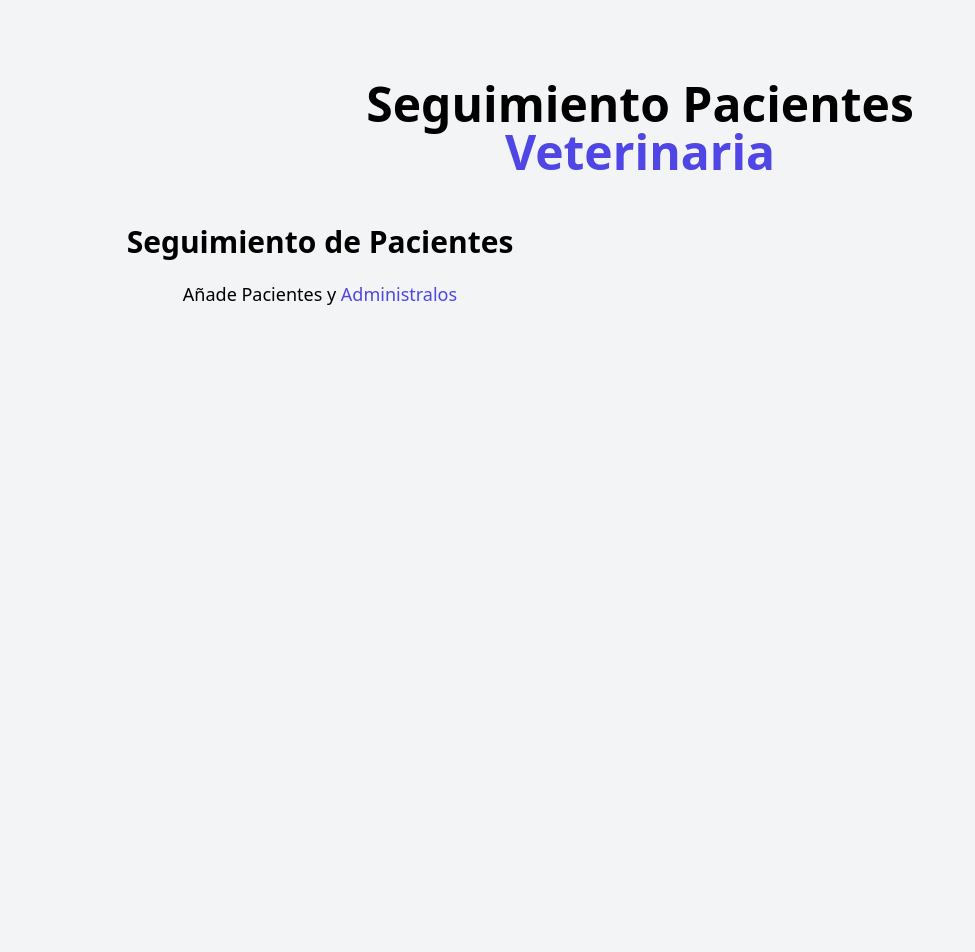
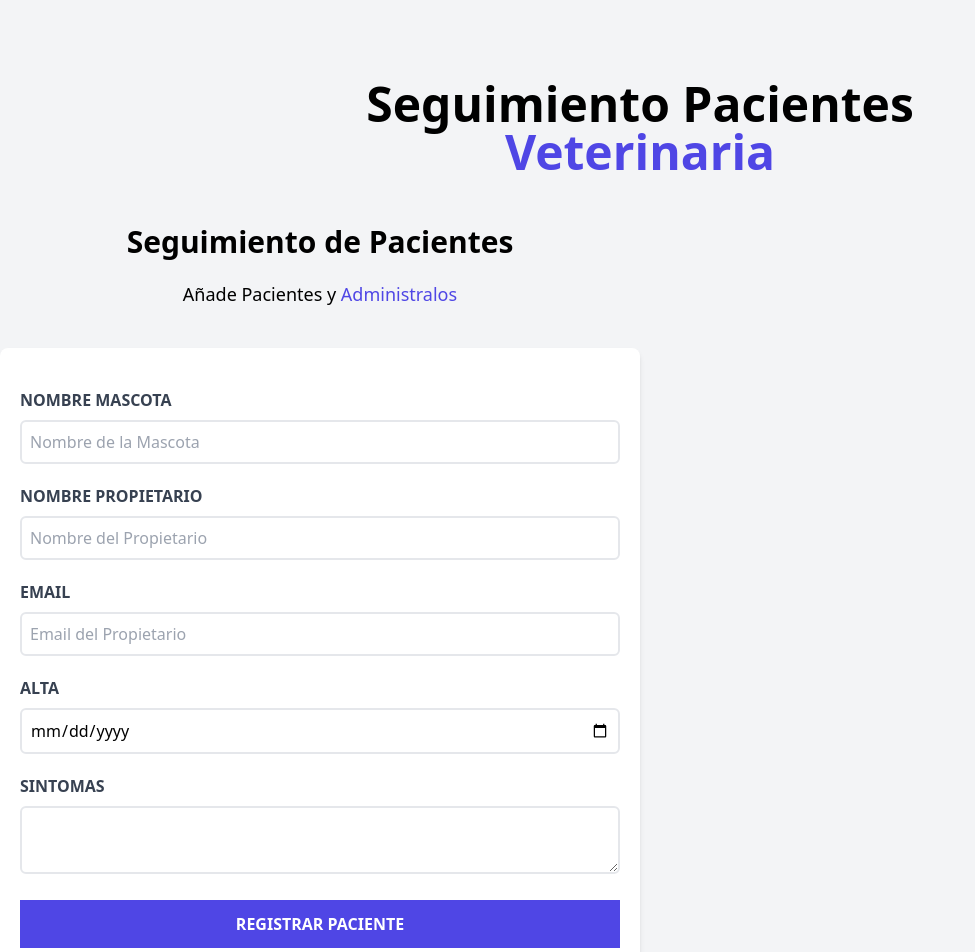
Before and after one commit to BryanGallo/Veterinaria-Vue, a Vue app: page / in a window 1280 px wide. Shown: the top 952 px of the page, without its empty margins (0-975 px from the left). Before the commit the page ends 880 px from the top, so only its background shows below. Built offline with nearby package versions, Linux system fonts and the light colour scheme.

Commit message:
Campos Formulario Estilos

```diff
--- a/src/components/Formulario.vue
+++ b/src/components/Formulario.vue
@@ -8,5 +8,81 @@
             Añade Pacientes y
             <span class="text-indigo-600">Administralos</span>
         </p>
+        <form class="bg-white shadow-md rounded-lg py-10 px-5 mb-10">
+            <div class="mb-5">
+                <label
+                    for="mascota"
+                    class="block text-gray-700 uppercase font-bold"
+                >
+                    Nombre Mascota
+                </label>
+                <input
+                    id="mascota"
+                    type="text"
+                    placeholder="Nombre de la Mascota"
+                    class="border-2 w-full p-2 mt-2 placeholder-gray-400 rounded-md"
+                />
+            </div>
+            <div class="mb-5">
+                <label
+                    for="propietario"
+                    class="block text-gray-700 uppercase font-bold"
+                >
+                    Nombre Propietario
+                </label>
+                <input
+                    id="propietario"
+                    type="text"
+                    placeholder="Nombre del Propietario"
+                    class="border-2 w-full p-2 mt-2 placeholder-gray-400 rounded-md"
+                />
+            </div>
+            <div class="mb-5">
+                <label
+                    for="email"
+                    class="block text-gray-700 uppercase font-bold"
+                >
+                    Email
+                </label>
+                <input
+                    id="email"
+                    type="email"
+                    placeholder="Email del Propietario"
+                    class="border-2 w-full p-2 mt-2 placeholder-gray-400 rounded-md"
+                />
+            </div>
+            <div class="mb-5">
+                <label
+                    for="alta"
+                    class="block text-gray-700 uppercase font-bold"
+                >
+                    Alta
+                </label>
+                <input
+                    id="alta"
+                    type="date"
+                    class="border-2 w-full p-2 mt-2 placeholder-gray-400 rounded-md"
+                />
+            </div>
+            <div class="mb-5">
+                <label
+                    for="sintomas"
+                    class="block text-gray-700 uppercase font-bold"
+                >
+                    sintomas
+                </label>
+                <textarea
+                    id="sintomas"
+                    placeholder="Describe los Sintomas"
+                    class="border-2 w-full p-2 mt-2 placeholder-gray-400 rounded-md"
+                >
+                </textarea>
+            </div>
+            <input
+                type="submit"
+                class="bg-indigo-600 w-full p-3 text-white uppercase font-bold hover:bg-indigo-700 cursor-pointer transition-colors"
+                value="Registrar Paciente"
+            />
+        </form>
     </div>
 </template>
```
